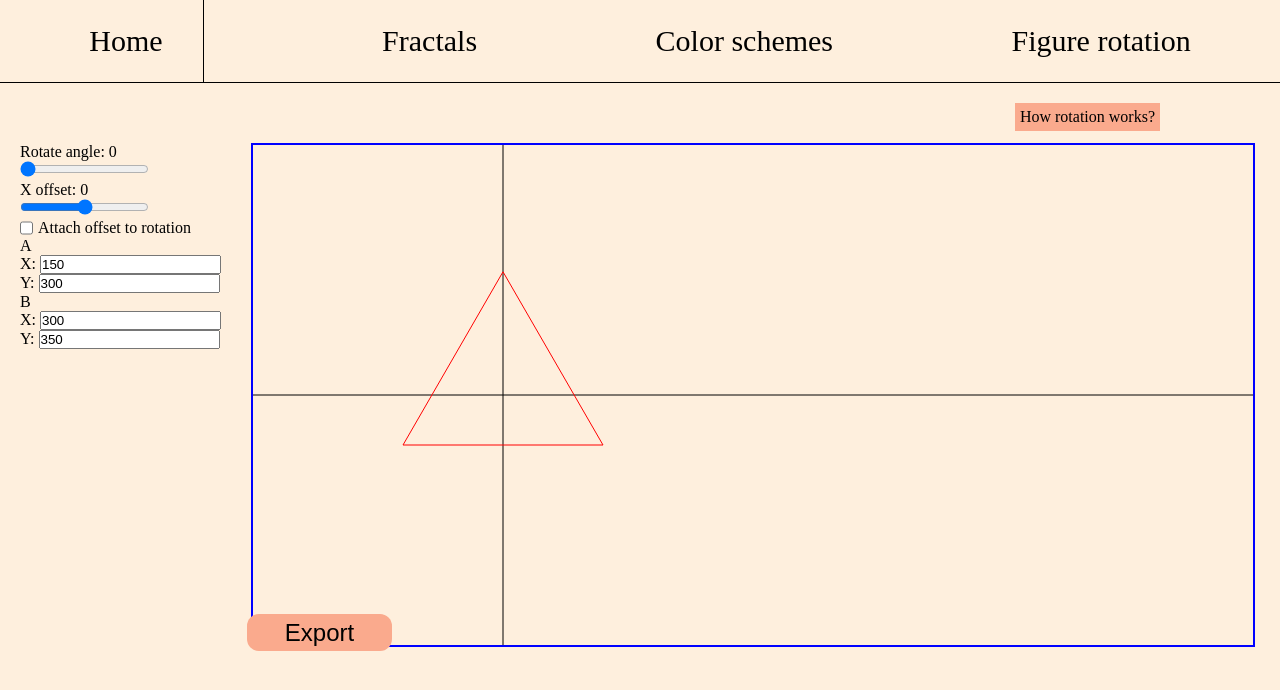
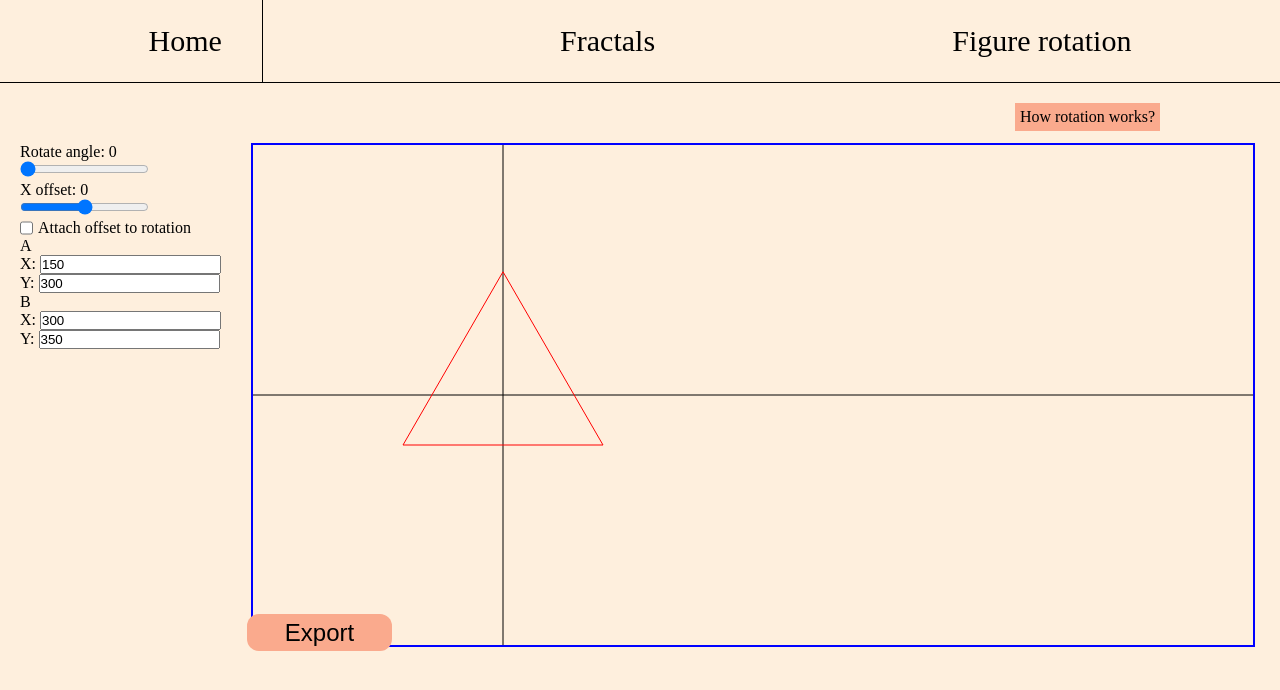
Before and after one commit to moskalenco-a/react-fractal, a React (Create React App) app: page / in a window 1280 px wide. Shown: the top 690 px of the page. Built offline with nearby package versions, Linux system fonts and the light colour scheme.

Commit message:
Remove unused menu item

```diff
--- a/src/components/Navbar.jsx
+++ b/src/components/Navbar.jsx
@@ -9,7 +9,6 @@ const Navbar = (props) => {
       <ul className={styles.menu}>
         <li className={firstClassName}><Link to="/">Home</Link></li>
         <li className={styles.item}><Link to="/pythagor">Fractals</Link></li>
-        <li className={styles.item}><Link to="/">Color schemes</Link></li>
         <li className={styles.item}><Link to="/rotate">Figure rotation</Link></li>
       </ul>
     </nav>
```
